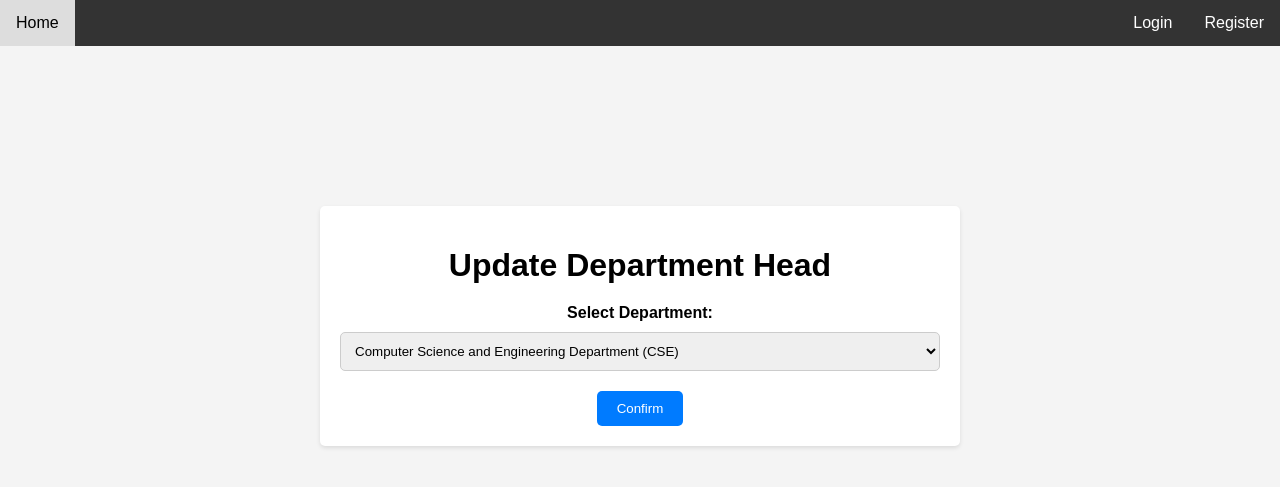
After one commit to elementalneil/enrollment-portal, a Flask app: page /update_hod in a window 1280 px wide. The commit adds this page. Shown: the top 487 px of the page. Run offline with Flask 3, Linux system fonts and the light colour scheme; data comes from the database, SQL or seed files in the repository; both versions use the stored data as it was after the commit.

Commit message:
Added Admin Functionality to Update HoD
- Also created an admin dashboard

```diff
--- a/faculty_functionality.py
+++ b/faculty_functionality.py
@@ -86,3 +86,16 @@ class Faculty:
         connection.close()
 
         return row
+
+
+    def get_faculty_list(self, department_id):
+        connection = sqlite3.connect("Server.db")
+        cursor = connection.cursor()
+
+        res = cursor.execute('SELECT * FROM Faculty WHERE department_id = ?', (department_id, ))
+        rows = res.fetchall()
+
+        cursor.close()
+        connection.close()
+
+        return rows
--- a/main.py
+++ b/main.py
@@ -5,6 +5,7 @@ from db_init import initialize
 from faculty_functionality import Faculty
 from admin_functionality import Admin
 from student_functionality import Student
+
 
 app = Flask(__name__)
 app.secret_key = b'F#%JGTs@WjzHGGLSidT6ZVz9'
@@ -15,6 +16,8 @@ initialize()
 def index():
     return render_template('index.html')
 
+
+##### AUTH PAGES #####
 
 @app.route("/login_admin", methods=['GET', 'POST'])
 def login_admin():
@@ -148,3 +151,47 @@ def login_student():
 def logout():
     session.pop('id')
     return redirect(url_for('index'))
+
+
+##### CORE FUNCTIONALITY #####
+
+@app.route('/admin_dash')
+def admin_dash():
+    return render_template('admin_dash.html')
+
+options_data = {
+    'A': ['Option A1', 'Option A2', 'Option A3'],
+    'B': ['Option B1', 'Option B2', 'Option B3'],
+    'C': ['Option C1', 'Option C2', 'Option C3']
+}
+
+@app.route('/update_hod', methods=['GET', 'POST'])
+def update_hod():
+    faculty = Faculty()
+    admin = Admin()
+
+    departments_data = {}
+    departments = faculty.return_departments()
+
+    for department in departments:
+        faculty_list = faculty.get_faculty_list(department[0])  # department[0] returns the id for the department
+        # The key of the dictionary is the department name and id, the value is the faculty list of that department
+        faculty_ids = [(li[0], li[2]+' '+li[3]) for li in faculty_list]
+        departments_data[department[1] + '  (' + department[0] + ')'] = faculty_ids
+
+    selected_option = None
+    selected_sub_option = None
+
+    message = None
+    if request.method == 'POST':
+        selected_option = request.form.get('option')
+        selected_sub_option = request.form.get('sub_option')
+        if selected_sub_option != None:
+            res = admin.promote_to_hod(selected_sub_option)        # The faculty id of the selected sub-option
+            if res:
+                message = "Department Head Updated Successfully"
+            else:
+                message = "Unable to Update HoD"
+
+    return render_template('update_hod.html', departments_data = departments_data, message = message,
+                            selected_option = selected_option, selected_sub_option = selected_sub_option)
--- a/templates/register_faculty.html
+++ b/templates/register_faculty.html
@@ -56,6 +56,7 @@
     </style>
 </head>
 <body>
+    {% include 'navbar.html' %}
     <div class="container">
         <p>Are you a student? <a href="{{ url_for('register_student') }}">Student Register</a></p>
         <h2>Faculty Signup</h2>
--- a/templates/register_student.html
+++ b/templates/register_student.html
@@ -56,6 +56,7 @@
     </style>
 </head>
 <body>
+    {% include 'navbar.html' %}
     <div class="container">
         <p>Are you a professor? <a href="{{ url_for('register_faculty') }}">Faculty Register</a></p>
         <h2>Student Signup</h2>
--- /dev/null
+++ b/templates/update_hod.html
@@ -0,0 +1,116 @@
+<!DOCTYPE html>
+<html lang="en">
+<head>
+    <meta charset="UTF-8">
+    <meta name="viewport" content="width=device-width, initial-scale=1.0">
+    <title>Dropdown Form</title>
+    <style>
+        body {
+            background-color: #f4f4f4;
+        }
+
+        .external-container {
+            font-family: Arial, sans-serif;
+            background-color: #f4f4f4;
+            margin: 0;
+            padding: 0;
+        }
+
+        .container {
+            max-width: 600px;
+            margin: 10em auto;
+            padding: 20px;
+            background-color: #fff;
+            box-shadow: 0 2px 4px rgba(0, 0, 0, 0.1);
+            border-radius: 5px;
+        }
+
+        h1 {
+            text-align: center;
+            margin-bottom: 20px;
+        }
+
+        form {
+            display: flex;
+            flex-direction: column;
+            align-items: center;
+        }
+
+        label {
+            font-weight: bold;
+            margin-bottom: 10px;
+        }
+
+        select {
+            padding: 10px;
+            width: 100%;
+            border: 1px solid #ccc;
+            border-radius: 5px;
+            margin-bottom: 20px;
+        }
+
+        button {
+            padding: 10px 20px;
+            background-color: #007BFF;
+            color: #fff;
+            border: none;
+            border-radius: 5px;
+            cursor: pointer;
+        }
+
+        button:hover {
+            background-color: #0056b3;
+        }
+
+        .error_message {
+            font-size: 1em;
+            color: red;
+        }
+
+        .success_message {
+            font-size: 1em;
+            color: green;
+        }
+    </style>
+</head>
+<body>
+    {% include 'navbar.html' %}
+    <div class="external-container">
+        <div class="container">
+            <h1>Update Department Head</h1>
+
+            {% if message %}
+                {% if message == 'Department Head Updated Successfully' %}
+                    <div class = "success_message"><p>{{ message }}</p></div>
+                {% else %}
+                    <div class = "error_message"><p>{{ message }}</p></div>
+                {% endif %}
+            {% endif %}
+
+            <form method="post">
+                <label for="option">Select Department:</label>
+                <select id="option" name="option">
+                    {% for department in departments_data %}
+                        <option value="{{department}}">{{department}}</option>
+                    {% endfor %}
+                </select>
+                {% if not selected_option %}
+                    <button type="submit">Confirm</button>
+                {% endif %}
+            </form>
+
+            {% if selected_option %}
+            <form method="post">
+                <label for="sub_option">Select new Head:</label>
+                <select id="sub_option" name="sub_option">
+                    {% for sub_option in departments_data[selected_option] %}
+                    <option value="{{ sub_option[0] }}">{{ sub_option[1] + '  (' + sub_option[0] + ')' }}</option>
+                    {% endfor %}
+                </select>
+                <button type="submit">Confirm</button>
+            </form>
+            {% endif %}
+        </div>
+    </div>
+</body>
+</html>
```
Also changed, not shown: admin_functionality.py (+35 -1 lines), templates/admin_dash.html (added, +61 -0 lines), templates/login_admin.html (+7 -0 lines), templates/login_faculty.html (+7 -0 lines), templates/login_student.html (+7 -0 lines), Server.db.
